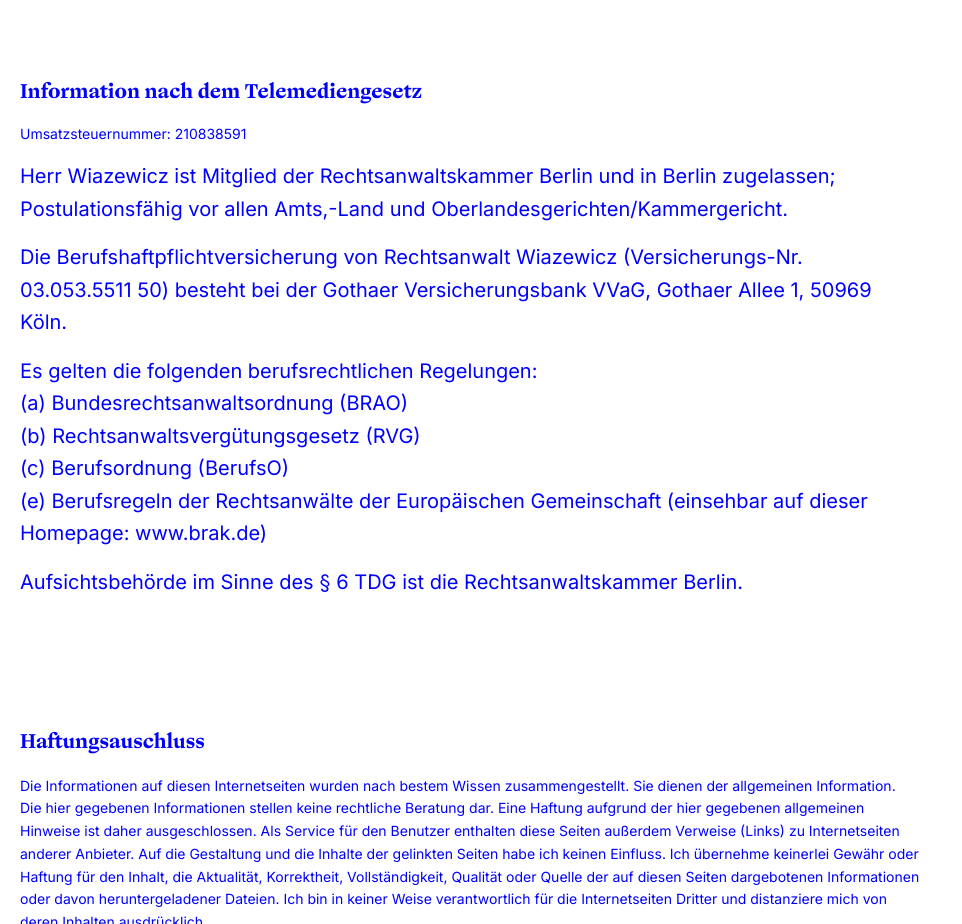
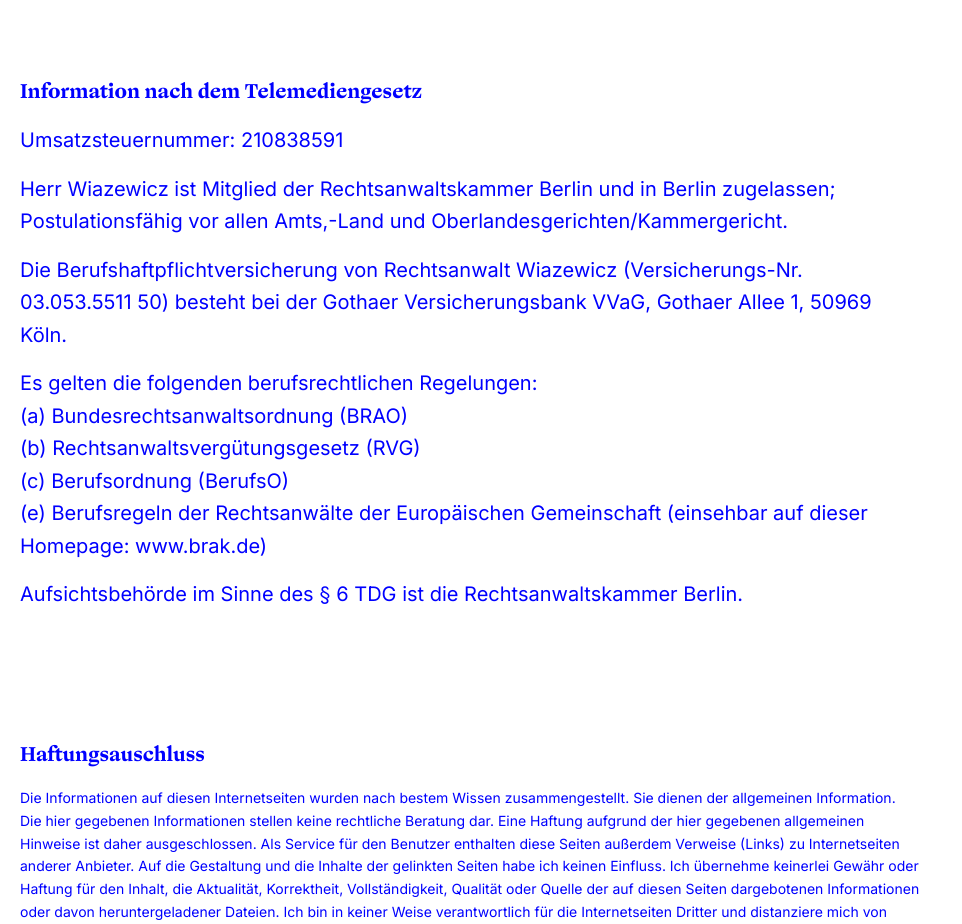
Before and after one commit to dreadbeard11/ra-wiazewicz, a Next.js app: page / in a window 1280 px wide. Shown: the part 920-1844 px from the top of the page, without its empty margins (0-962 px from the left). Built offline with nearby package versions, Linux system fonts and the light colour scheme.

Commit message:
Update page.tsx

```diff
--- a/src/app/page.tsx
+++ b/src/app/page.tsx
@@ -71,7 +71,7 @@ export default function Index() {
           <div className="space-y-4">
             <h2>Information nach dem Telemediengesetz</h2>
 
-              <div className=" text-sm">Umsatzsteuernummer: 210838591</div>
+              <div className=" q">Umsatzsteuernummer: 210838591</div>
 
 
             <div>
```
